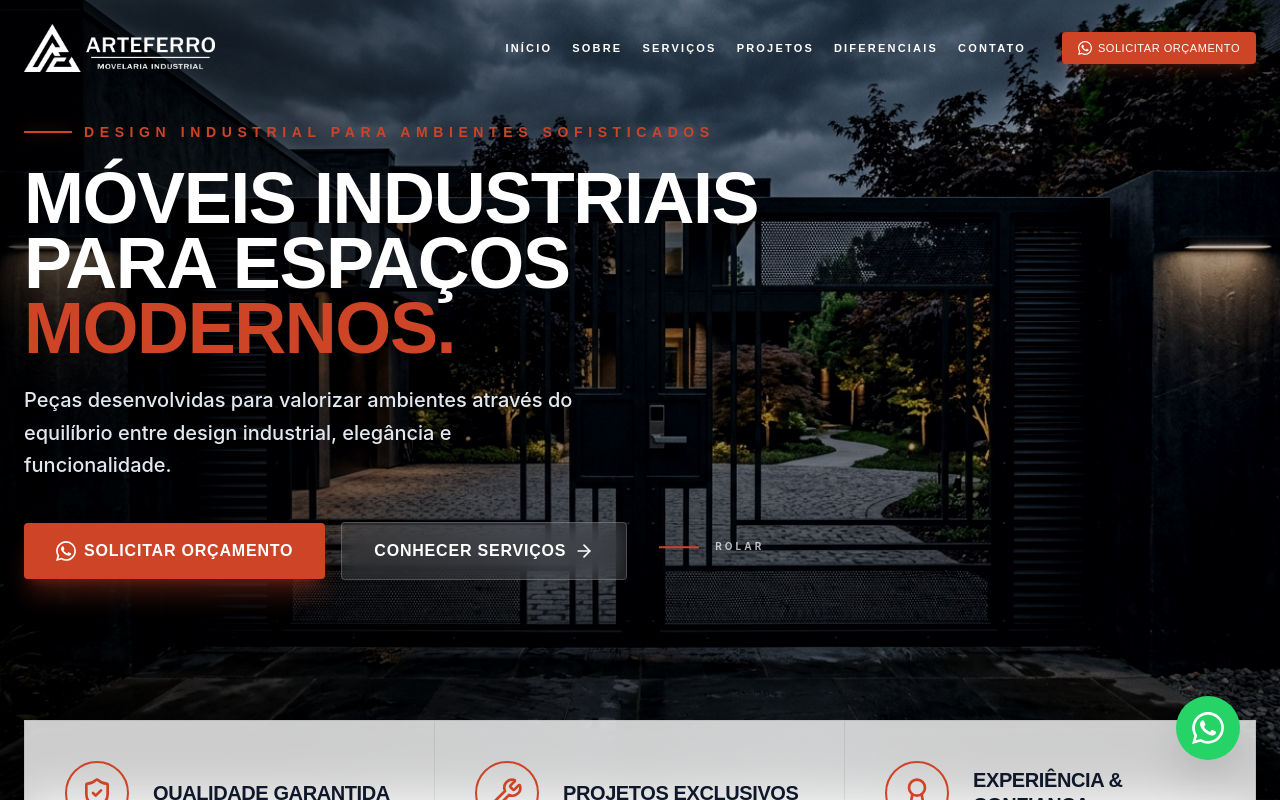
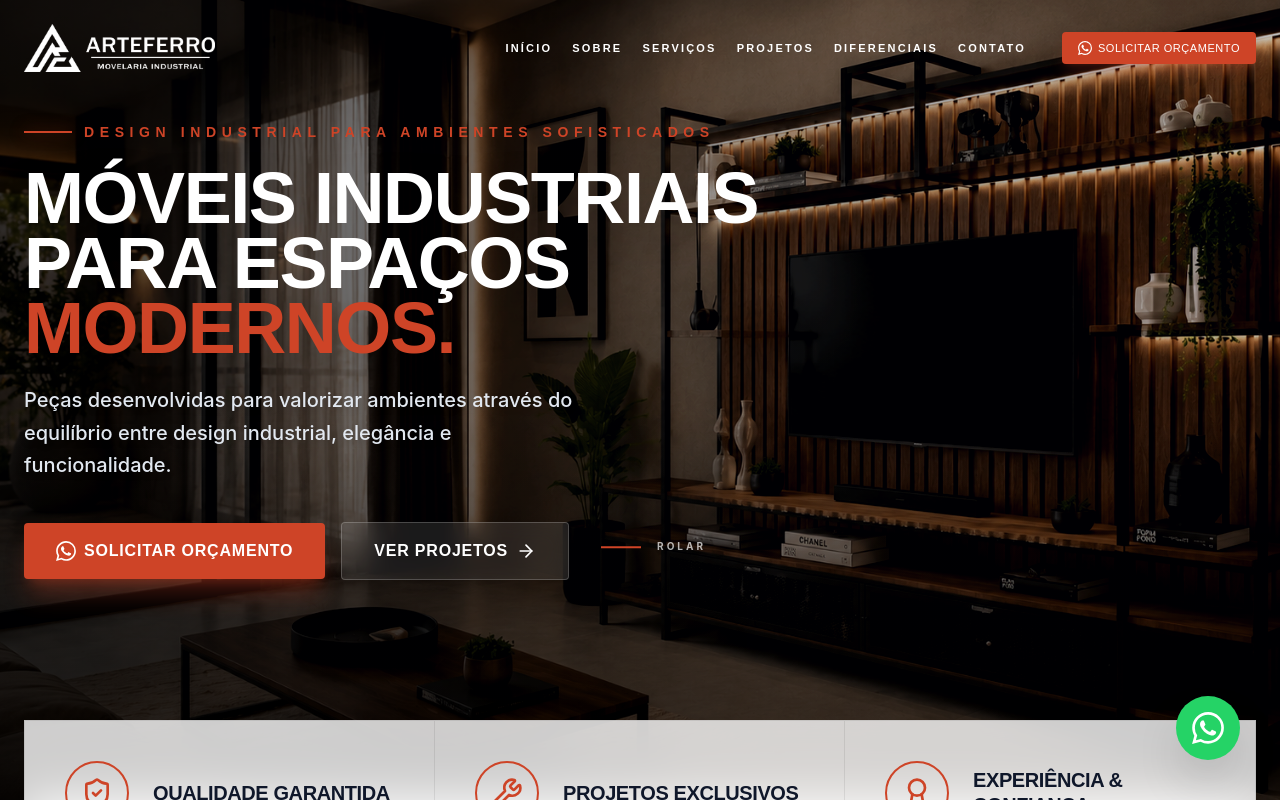
Before and after one commit to sameletronicosbh/arteferro-site, a React (Vite) app: page / in a window 1280 px wide. Shown: the top 800 px of the page. Built offline with nearby package versions, Linux system fonts and the light colour scheme.

Commit message:
Atualiza hero principal Arteferro

```diff
--- a/src/App.tsx
+++ b/src/App.tsx
@@ -218,8 +218,8 @@ export default function App() {
                   <WhatsAppIcon size={20} />
                   Solicitar Orçamento
                 </a>
-                <a href="#servicos" className="bg-white/10 backdrop-blur-md border border-white/20 text-white px-8 py-4 rounded-sm font-condensed uppercase tracking-wider hover:bg-white hover:text-slate-900 transition-all font-black flex items-center justify-center gap-2 w-full sm:w-auto">
-                  Conhecer Serviços
+                <a href="#projetos" className="bg-white/10 backdrop-blur-md border border-white/20 text-white px-8 py-4 rounded-sm font-condensed uppercase tracking-wider hover:bg-white hover:text-slate-900 transition-all font-black flex items-center justify-center gap-2 w-full sm:w-auto">
+                  Ver Projetos
                   <ArrowRight size={20} />
                 </a>
 
```
Also changed, not shown: src/assets/images/hero_gate_1779027330674.png, 1 other file (tests, documents, lock files or other folders).
